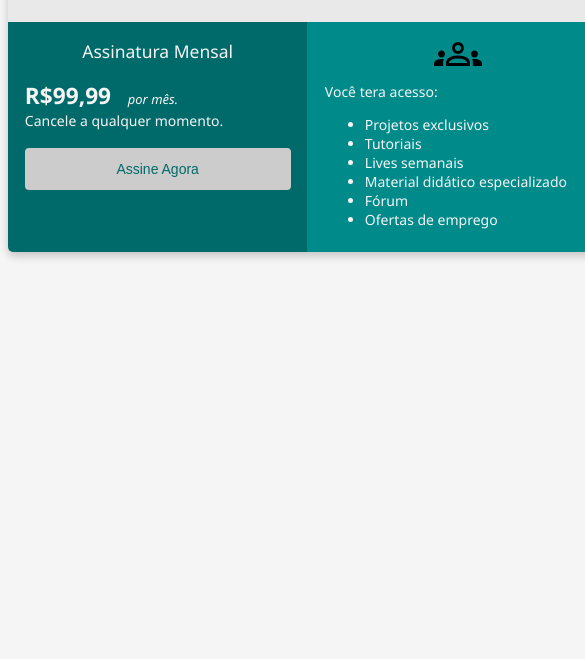
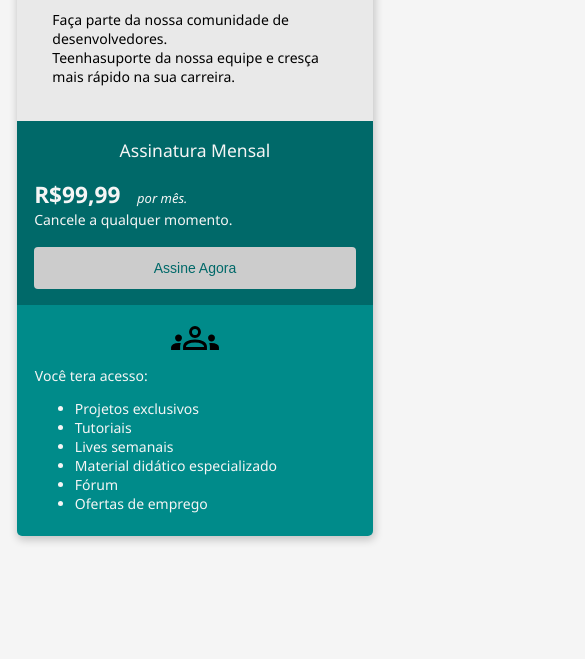
Before and after one commit to AlexandreArantes252/bootcamp-devjr-modulo2, a plain HTML site: page index.html in a window 390 px wide. Shown: the part 185-844 px from the top of the page, 585 px wide, since content can reach past the window. Drawn offline with Linux system fonts and the light colour scheme.

Commit message:
Close #6 - @media screen

```diff
--- a/index.html
+++ b/index.html
@@ -100,6 +100,20 @@
             html{
                 font-size: 14px;
             }
+
+            .flex-container{
+                flex-direction: column;
+            }
+
+            .coluna1, .coluna2{
+                width: 100%;
+                box-sizing: border-box;
+            }
+
+            .container{
+                width: 95%;
+            }
+
         }
 
 
```
Also changed, not shown: module02-example-index-mobile.png (added).
